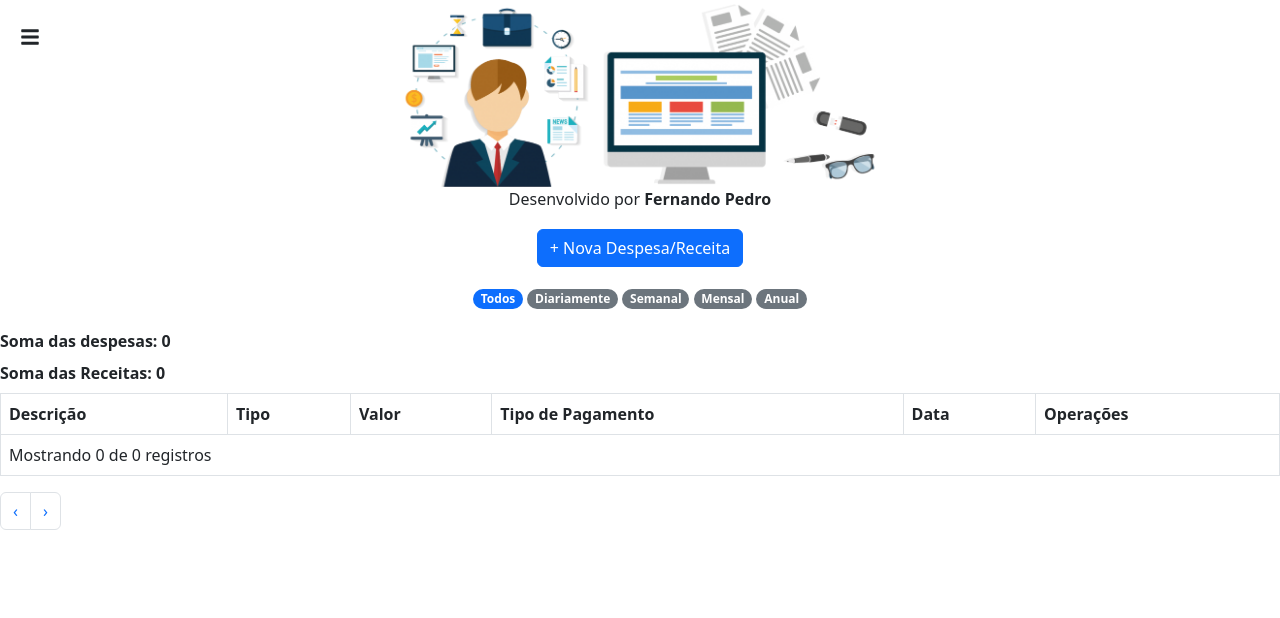
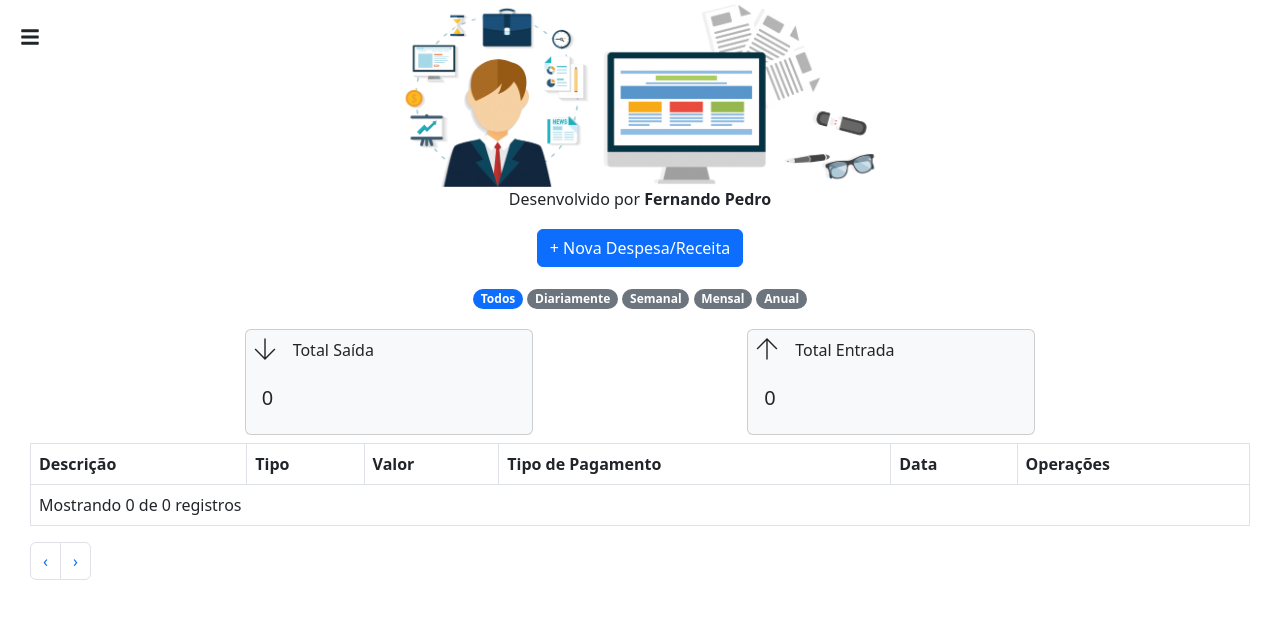
Before and after one commit to fpjunior/crud-react, a React (Create React App) app: page /tabelaDespesas in a window 1280 px wide. Shown: the top 618 px of the page. Built offline with nearby package versions, Linux system fonts and the light colour scheme.

Commit message:
:sparkles: ajusta implementação de soma

```diff
--- a/src/components/pages/Cadastro.jsx
+++ b/src/components/pages/Cadastro.jsx
@@ -18,7 +18,7 @@ function Cadastro({ fetchDespesas, openModal, closeModal, idEdit, atualizarTabel
   const [date, setDate] = useState('');
   const [cadastroSucesso, setCadastroSucesso] = useState(null);
   const [cadastroErro, setCadastroErro] = useState(false);
-  const id  = idEdit;
+  const id = idEdit;
 
   useEffect(() => {
     if (id) {
@@ -31,6 +31,12 @@ function Cadastro({ fetchDespesas, openModal, closeModal, idEdit, atualizarTabel
         const [dia, mes, ano] = despesa.date.split('/');
         setDate(new Date(ano, mes - 1, dia));
       });
+    } else {
+      setDescricao('');
+      setTipo('despesa');
+      setTypePayment('pix');
+      setValor('');
+      setDate();
     }
   }, [id, openModal]);
 
--- a/src/components/pages/TabelaDespesas.css
+++ b/src/components/pages/TabelaDespesas.css
@@ -39,3 +39,28 @@
     justify-content: center;
     margin-bottom: 18px;
   }
+
+  .style-receita,
+  .style-receita td {
+    color: green;
+  }
+
+  .style-despesa,
+  .style-despesa td {
+    color: red!important;
+  }
+
+  button.btn-delete.btn.btn-danger {
+    padding-right: 6px;
+    padding-left: 6px;
+}
+
+  button.edit-button.btn.btn-primary {
+    padding-left: 6px;
+    padding-right: 6px;
+  }
+
+  .div-cards{
+    display: flex;
+    justify-content: space-evenly;
+  }
--- a/src/components/pages/TabelaDespesas.jsx
+++ b/src/components/pages/TabelaDespesas.jsx
@@ -2,6 +2,7 @@ import React, { useState, useEffect } from 'react';
 import db from '../../database';
 import DeleteButton from '../template/DeleteButton';
 import EditButton from '../template/EditButton';
+import MyCard from '../template/Card';
 import './TabelaDespesas.css';
 import { Link } from 'react-router-dom';
 import { Table, Pagination } from 'react-bootstrap';
@@ -10,6 +11,8 @@ import PillExample from '../template/Badge';
 import moment from 'moment';
 import Cadastro from './Cadastro';
 import { Form, Button } from 'react-bootstrap';
+import { TfiArrowDown } from "react-icons/tfi";
+import { TfiArrowUp } from "react-icons/tfi";
 
 function TabelaDespesas({ openEdit, atualizarTabela }) {
   const [despesas, setDespesas] = useState([]);
@@ -45,7 +48,7 @@ function TabelaDespesas({ openEdit, atualizarTabela }) {
         return new Date(yearB, monthB - 1, dayB) - new Date(yearA, monthA - 1, dayA);
       });
       setDespesas(dados);
-      calcularSomaDespesas();
+      calcularSomaDespesas(dados);
     });
   }
 
@@ -56,12 +59,13 @@ function TabelaDespesas({ openEdit, atualizarTabela }) {
     });
   }
 
-  const calcularSomaDespesas = () => {
+  const calcularSomaDespesas = (despesasParams) => {
+
     db.expenses.toArray().then((despesas) => {
 
       let somaDespesas = 0;
       let somaReceitas = 0;
-      despesas.forEach((despesa) => {
+      despesasParams.forEach((despesa) => {
         const numero = parseFloat(despesa.valor.replace(',', '.'));
         if (despesa.tipo === 'despesa') {
           somaDespesas += numero;
@@ -125,6 +129,7 @@ function TabelaDespesas({ openEdit, atualizarTabela }) {
       currentDespesas = despesas.filter((despesa) => despesa.date === filtroData);
     }
   }
+  calcularSomaDespesas(currentDespesas);
 
   function handleDelete(id) {
     const confirmDelete = window.confirm("Tem certeza que deseja excluir esta despesa?");
@@ -139,6 +144,12 @@ function TabelaDespesas({ openEdit, atualizarTabela }) {
     setDespesaEditando(despesa);
     setShowModal(true);
     setIdEdit(despesa.id);
+  }
+
+  function novoRegistro(despesa) {
+    setDespesaEditando(null);
+    setShowModal(true);
+    setIdEdit(null);
   }
 
   // Change page
@@ -160,22 +171,39 @@ function TabelaDespesas({ openEdit, atualizarTabela }) {
     return filtroData ? currentDespesas.length : despesas.length;
   }
 
+  const getValorClass = (tipo) => {
+    if (tipo === 'receita') {
+      return 'style-receita';
+    } else if (tipo === 'despesa') {
+      return 'style-despesa';
+    }
+    return '';
+  }
+
+  function renderIcon(iconType) {
+    if (iconType === 'despesa') {
+      return <TfiArrowDown size={24} />
+
+    }
+    if (iconType === 'receita') {
+      return <TfiArrowUp size={24} />
+    }
+  }
+
   return (
     <div>
-      <Cadastro idEdit={idEdit} openModal={showModal} closeModal={handleClose} atualizarTabela={fetchDespesas}/>
+      <Cadastro idEdit={idEdit} openModal={showModal} closeModal={handleClose} atualizarTabela={fetchDespesas} />
       <div className="div-nova-despesa">
-      <Button variant="primary" onClick={handleShow}>
-              + Nova Despesa/Receita
-            </Button>
-           </div>
+        <Button variant="primary" onClick={novoRegistro}>
+          + Nova Despesa/Receita
+        </Button>
+      </div>
       <div className='btn-cadastro'>
         <PillExample onClick={(event) => handleFiltroDia(event)}></PillExample>
       </div>
-      <div>
-        <label>Soma das despesas: {somaDespesas}</label>
-      </div>
-      <div>
-        <label>Soma das Receitas: {somaReceitas}</label>
+      <div className='div-cards'>
+        <MyCard icon={renderIcon('despesa')} title="Total Saída" content={somaDespesas}></MyCard>
+        <MyCard icon={renderIcon('receita')} title="Total Entrada" content={somaReceitas}> </MyCard>
       </div>
       <Table striped bordered hover responsive>
         <thead>
@@ -191,15 +219,14 @@ function TabelaDespesas({ openEdit, atualizarTabela }) {
         <tbody>
           {currentDespesas.map((despesa) => (
             <tr key={despesa.id}>
-              <td>{despesa.descricao}</td>
-              <td>{despesa.tipo}</td>
-              <td>R$ {despesa.valor}</td>
-              <td>{despesa.typePayment}</td>
-              <td>{despesa.date}</td>
+              <td className={getValorClass(despesa.tipo)}>{despesa.descricao}</td>
+              <td className={getValorClass(despesa.tipo)}>{despesa.tipo}</td>
+              <td className={getValorClass(despesa.tipo)}>{despesa.valor}</td>
+              <td className={getValorClass(despesa.tipo)}>{despesa.typePayment}</td>
+              <td className={getValorClass(despesa.tipo)}>{despesa.date}</td>
               <td>
                 <DeleteButton onClick={() => handleDelete(despesa.id)} />
                 <EditButton id={`${despesa.id}`} onClick={() => handleEdit(despesa)} />
-
               </td>
             </tr>
           ))}
--- /dev/null
+++ b/src/components/template/Card.css
@@ -0,0 +1,16 @@
+.card-header {
+    padding: var(--bs-card-cap-padding-y) var(--bs-card-cap-padding-x);
+    margin-bottom: 0;
+    color: var(--bs-card-cap-color);
+    background-color: rgb(0 0 0 / 0%) !important;
+    border-bottom: none !important;
+}
+
+.icon-card{
+    margin-left: 7px;
+    margin-top: 5px;
+}
+
+.icon-title{
+    display: flex;
+}
--- /dev/null
+++ b/src/components/template/Card.jsx
@@ -0,0 +1,44 @@
+import Card from 'react-bootstrap/Card';
+import './Card.css';
+
+function MyCard({ title, content, icon }) {
+  return (
+    <>
+      {[
+        // 'Primary',
+        // 'Secondary',
+        // 'Success',
+        // 'Danger',
+        // 'Warning',
+        // 'Info',
+        'Light',
+        // 'Dark',
+      ].map((variant) => (
+        <Card
+          bg={variant.toLowerCase()}
+          key={variant}
+          text={variant.toLowerCase() === 'light' ? 'dark' : 'white'}
+          style={{ width: '18rem' }}
+          className="mb-2"
+        >
+          <div className="icon-title">
+            <div className='icon-card'>
+            {icon}
+
+            </div>
+          <Card.Header>{title}</Card.Header>
+          </div>
+          <Card.Body>
+            <Card.Title>{content}</Card.Title>
+            <Card.Text>
+              {/* Some quick example text to build on the card title and make up the
+              bulk of the card's content. */}
+            </Card.Text>
+          </Card.Body>
+        </Card>
+      ))}
+    </>
+  );
+}
+
+export default MyCard;
--- a/src/index.js
+++ b/src/index.js
@@ -1,17 +1,17 @@
 import React from 'react';
 import ReactDOM from 'react-dom/client';
-// import 'bootstrap/dist/css/bootstrap.min.css';
 import './index.css';
 import App from './main/App';
 import reportWebVitals from './reportWebVitals';
 import 'bootstrap/dist/css/bootstrap.min.css';
+import './style.css';
 
 
 const root = ReactDOM.createRoot(document.getElementById('root'));
 root.render(
   <React.StrictMode>
     <App />
-  </React.StrictMode>
+  </React.StrictMode>,
 );
 
 // If you want to start measuring performance in your app, pass a function
--- a/src/main/App.css
+++ b/src/main/App.css
@@ -36,3 +36,7 @@
     transform: rotate(360deg);
   }
 }
+
+.div-principal{
+  margin: 0px 30px 0px 30px !important;
+}
--- a/src/main/App.jsx
+++ b/src/main/App.jsx
@@ -7,20 +7,18 @@ import Logo from '../components/template/Logo';
 import SideBar from '../components/template/SideBar';
 import './App.css'; // Importe um arquivo CSS para estilização
 import React, { useState } from 'react';
-import { Form, Button } from 'react-bootstrap';
 
 function App() {
 
   const [showModal, setShowModal] = useState(false);
-  // const handleShow = () => setShowModal(true);
   const handleClose = () => setShowModal(false);
 
   return (
     <>
       <Router>
         <Logo />
-        <div className="">
           <SideBar></SideBar>
+        <div className="div-principal">
           <main>
             <Footer />
             <Routes>
--- /dev/null
+++ b/src/style.css
@@ -0,0 +1,3 @@
+body {
+    font-family: system-ui;;
+  }
```
